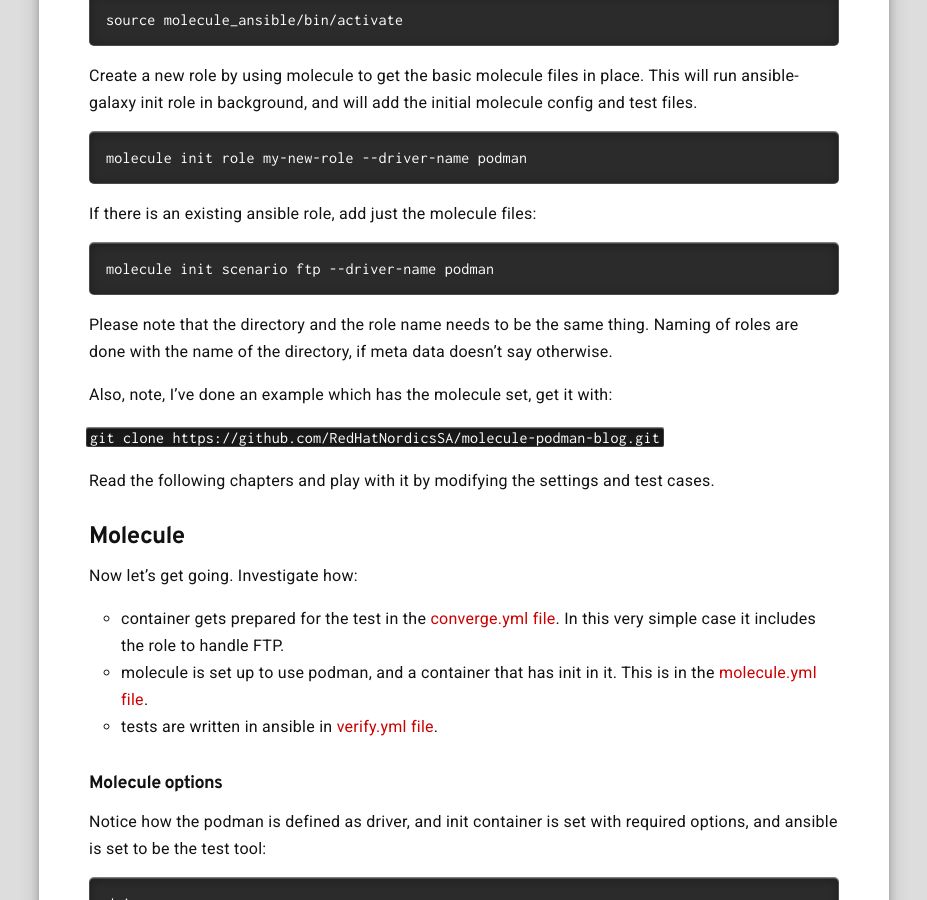
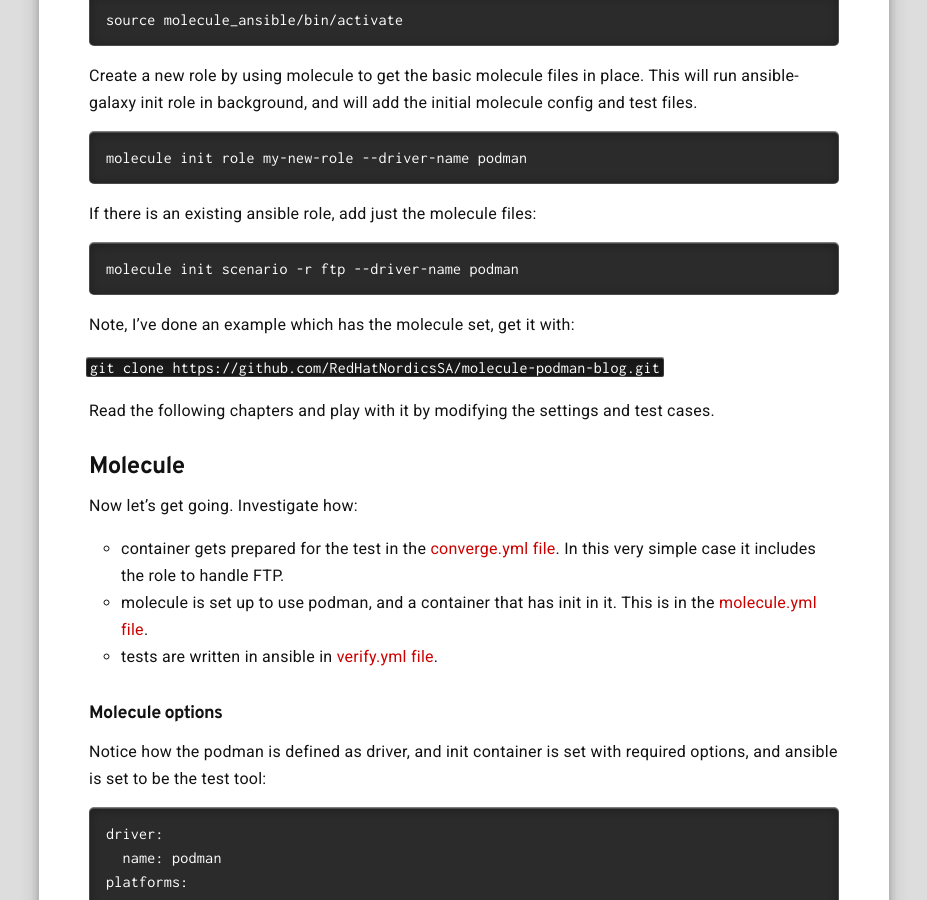
Before and after one commit to RedHatNordicsSA/RedHatNordicsSA.github.io, a Jekyll site: the page built from _posts/2020-05-14-test-ansible-role-molecule-podman.markdown, in a window 1280 px wide and 900 px high, scrolled down 2559 px. Shown: the whole window, without its empty margins (176-1103 px from the left). Built offline with Jekyll 4.4.1, drawn with Linux system fonts in a browser that asks for light colours.

Commit message:
Update 2020-05-14-test-ansible-role-molecule-podman.markdown

````diff
--- a/_posts/2020-05-14-test-ansible-role-molecule-podman.markdown
+++ b/_posts/2020-05-14-test-ansible-role-molecule-podman.markdown
@@ -106,11 +106,9 @@
 If there is an existing ansible role, add just the molecule files:
 
 ```
-molecule init scenario ftp --driver-name podman
+molecule init scenario -r ftp --driver-name podman
 ```
-Please note that the directory and the role name needs to be the same thing. Naming of roles are done with the name of the directory, if meta data doesn't say otherwise.
-
-Also, note, I've done an example which has the molecule set, get it with:
+Note, I've done an example which has the molecule set, get it with:
 
 ```git clone https://github.com/RedHatNordicsSA/molecule-podman-blog.git```
 
````
